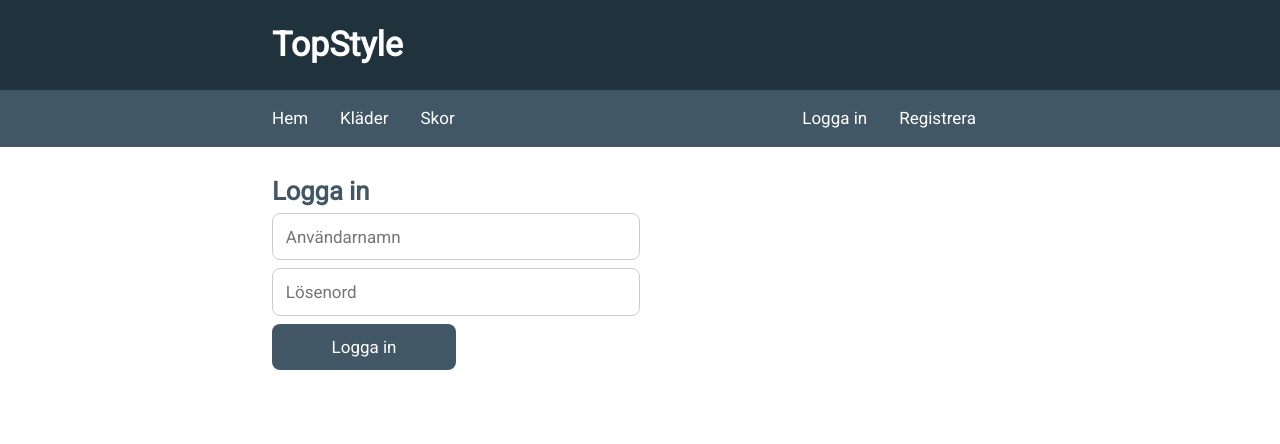
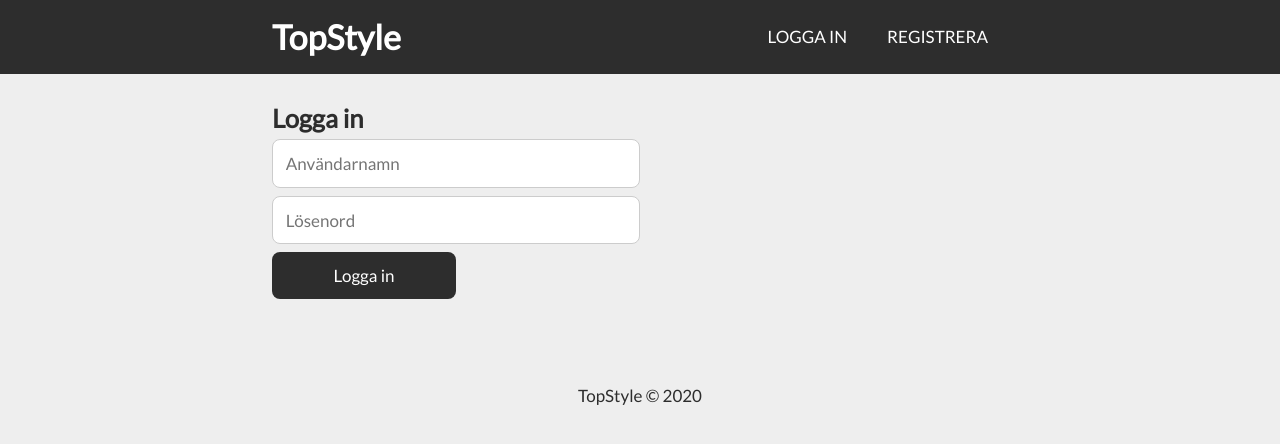
Before and after one commit to johnkallstrom/topstyle, a React (Create React App) app in the folder client/: page /login in a window 1280 px wide. Shown: the top 444 px of the page. Built offline with nearby package versions, Linux system fonts and the light colour scheme.

Commit message:
css styling.

```diff
--- a/client/public/index.html
+++ b/client/public/index.html
@@ -10,7 +10,7 @@
       content="Web site created using create-react-app"
     />
     <link
-      href="https://fonts.googleapis.com/css?family=Roboto&display=swap"
+      href="https://fonts.googleapis.com/css?family=Lato&display=swap"
       rel="stylesheet"
     />
     <title>TopStyle - Online shopping</title>
--- a/client/src/App.js
+++ b/client/src/App.js
@@ -1,22 +1,20 @@
 import React from 'react';
 import Header from './components/Header';
-import Navbar from './components/Navbar';
 import { BrowserRouter, Route, Switch } from 'react-router-dom';
-import Home from './components/Home';
 import Login from './components/Login';
 import Register from './components/Register';
+import Footer from './components/Footer';
 
 function App() {
   return (
     <BrowserRouter>
       <div id='app'>
         <Header />
-        <Navbar />
         <Switch>
-          <Route exact path='/' component={Home} />
           <Route path='/login' component={Login} />
           <Route path='/register' component={Register} />
         </Switch>
+        <Footer />
       </div>
     </BrowserRouter>
   );
--- /dev/null
+++ b/client/src/components/Footer.js
@@ -0,0 +1,11 @@
+import React from 'react';
+
+const Footer = () => {
+  return (
+    <footer id='footer'>
+      <p>TopStyle &copy; 2020</p>
+    </footer>
+  );
+};
+
+export default Footer;
--- a/client/src/components/Header.js
+++ b/client/src/components/Header.js
@@ -1,4 +1,5 @@
 import React from 'react';
+import Navbar from './Navbar';
 import { Link, withRouter } from 'react-router-dom';
 
 const Header = () => {
@@ -6,8 +7,9 @@ const Header = () => {
     <header id='header'>
       <div className='container'>
         <Link to='/'>
-          <h1>TopStyle</h1>
+          <h1 id='branding'>TopStyle</h1>
         </Link>
+        <Navbar />
       </div>
     </header>
   );
--- a/client/src/components/Home.js
+++ /dev/null
@@ -1,16 +0,0 @@
-import React from 'react';
-
-const Home = () => {
-  return (
-    <div id='home'>
-      <div className='container'>
-        <h1>
-          Vi levererar din beställning snabbt och utan coronavirus!{' '}
-          <span>&#128567;</span>
-        </h1>
-      </div>
-    </div>
-  );
-};
-
-export default Home;
--- a/client/src/components/Login.css
+++ b/client/src/components/Login.css
@@ -1,7 +1,12 @@
 :root {
-  --main-font: 'Roboto', sans-serif;
-  --main-color: #20333c;
-  --sub-color: #415766;
+  --main-font: 'Lato', sans-serif;
+  --primary-color: #2d2d2d;
+  --sub-color: #fff;
+  --accent-color: #eee;
+}
+
+body {
+  background-color: var(--accent-color);
 }
 
 #login-form .container {
@@ -22,15 +27,14 @@
   width: 25%;
   margin-top: 0.5rem;
   padding: 0.8rem;
-  font-family: 'Roboto', sans-serif;
+  font-family: var(--main-font);
   font-size: 17px;
   border-radius: 8px;
   border: none;
-  color: #fff;
-  background-color: var(--sub-color);
+  color: var(--sub-color);
+  background-color: var(--primary-color);
 }
 
 #login-form button:hover {
   cursor: pointer;
-  background-color: var(--main-color);
 }
--- a/client/src/components/Login.js
+++ b/client/src/components/Login.js
@@ -1,6 +1,5 @@
 import React, { useState } from 'react';
 import './Login.css';
-import { Redirect } from 'react-router-dom';
 
 const Login = () => {
   const [username, setUsername] = useState('');
--- a/client/src/components/Navbar.js
+++ b/client/src/components/Navbar.js
@@ -1,28 +1,17 @@
 import React from 'react';
-import { Link, withRouter } from 'react-router-dom';
+import { NavLink, withRouter } from 'react-router-dom';
 
 const Navbar = () => {
   return (
     <nav id='navbar'>
-      <div className='container'>
       <ul>
         <li>
-            <Link to='/'>Hem</Link>
+          <NavLink to='/login'>Logga in</NavLink>
         </li>
         <li>
-            <Link to='/clothes'>Kläder</Link>
-          </li>
-          <li>
-            <Link to='/shoes'>Skor</Link>
-          </li>
-          <li id='register-link'>
-            <Link to='/register'>Registrera</Link>
-          </li>
-          <li id='login-link'>
-            <Link to='/login'>Logga in</Link>
+          <NavLink to='/register'>Registrera</NavLink>
         </li>
       </ul>
-      </div>
     </nav>
   );
 };
--- a/client/src/components/Register.css
+++ b/client/src/components/Register.css
@@ -1,7 +1,8 @@
 :root {
-  --main-font: 'Roboto', sans-serif;
-  --main-color: #20333c;
-  --sub-color: #415766;
+  --main-font: 'Lato', sans-serif;
+  --primary-color: #2d2d2d;
+  --sub-color: #fff;
+  --accent-color: #eee;
 }
 
 #register-form .container {
@@ -22,15 +23,14 @@
   width: 25%;
   margin-top: 0.5rem;
   padding: 0.8rem;
-  font-family: 'Roboto', sans-serif;
+  font-family: var(--main-font);
   font-size: 17px;
   border-radius: 8px;
   border: none;
-  color: #fff;
-  background-color: var(--sub-color);
+  color: var(--sub-color);
+  background-color: var(--primary-color);
 }
 
 #register-form button:hover {
   cursor: pointer;
-  background-color: var(--main-color);
 }
--- a/client/src/index.css
+++ b/client/src/index.css
@@ -1,7 +1,8 @@
 :root {
-  --main-font: 'Roboto', sans-serif;
-  --main-color: #20333c;
-  --sub-color: #415766;
+  --main-font: 'Lato', sans-serif;
+  --primary-color: #2d2d2d;
+  --sub-color: #fff;
+  --accent-color: #eee;
 }
 
 * {
@@ -14,7 +15,7 @@ body {
   font-family: var(--main-font);
   font-size: 17px;
   line-height: 1.6rem;
-  color: var(--sub-color);
+  color: var(--primary-color);
 }
 
 .container {
@@ -24,24 +25,26 @@ body {
 }
 
 #header {
-  background-color: var(--main-color);
+  background-color: var(--primary-color);
 }
 
 #header .container {
-  padding: 2rem 1rem 2rem 1rem;
+  padding: 1.5rem 1rem 1.5rem 1rem;
 }
 
 #header a {
+  float: left;
   text-decoration: none;
   color: #fff;
+  text-transform: uppercase;
+}
+
+#header #branding {
+  text-transform: none;
 }
 
 #navbar {
-  background-color: var(--sub-color);
-}
-
-#navbar .container {
-  padding: 1rem;
+  float: right;
 }
 
 #navbar ul {
@@ -50,39 +53,18 @@ body {
 
 #navbar li {
   display: inline;
-  padding-right: 2rem;
 }
 
 #navbar a {
+  padding: 0 20px 0 20px;
   color: #fff;
   text-decoration: none;
 }
 
-#navbar a i {
-  color: #fff;
+#footer {
+  padding: 32px;
+  margin-top: 20px;
+  color: var(--primary-color);
+  background-color: var(--accent-color);
+  text-align: center;
 }
-
-#navbar #login-link,
-#register-link {
-  float: right;
-}
-
-#footer {
-  padding: 2rem;
-  color: #fff;
-  text-align: center;
-  background-color: var(--main-color);
-}
-
-#home {
-  padding: 2rem;
-  text-align: center;
-  margin: 0 auto;
-  width: 80%;
-}
-
-#home h1 {
-  font-size: 28px;
-  font-weight: 300;
-  line-height: 3rem;
-}
```
Lines whose indentation alone changed are shown as unchanged.
